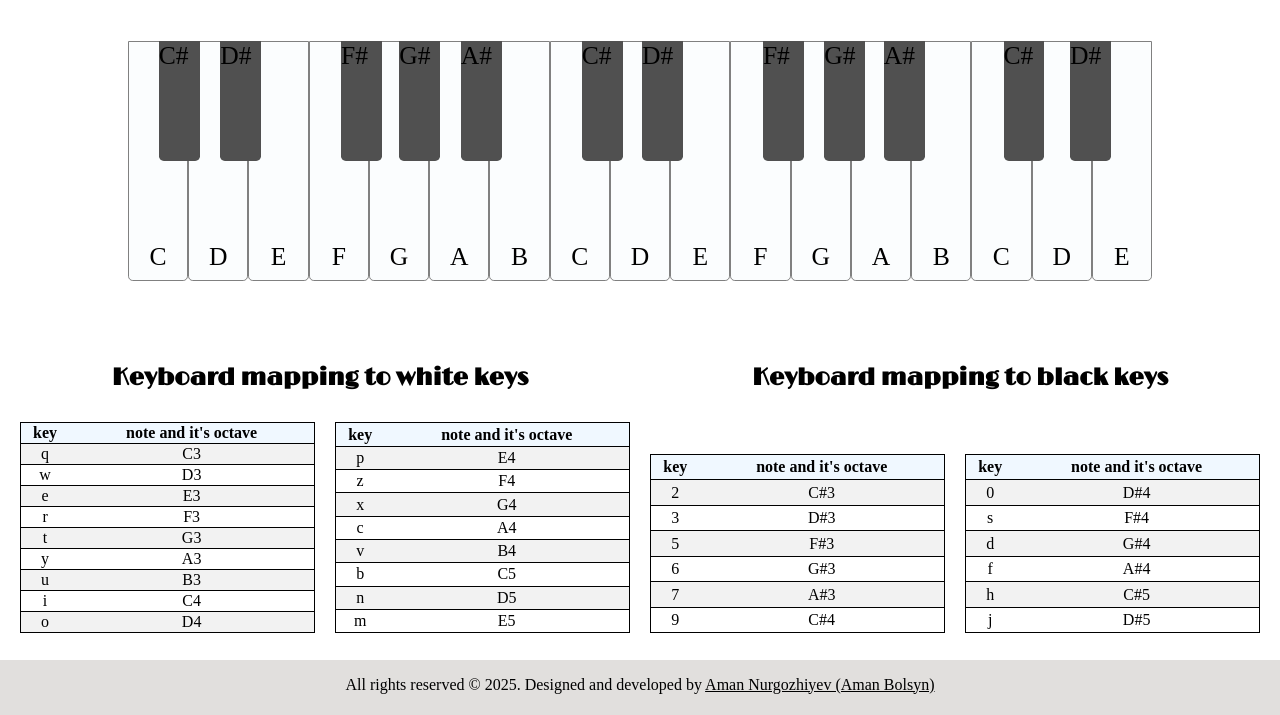
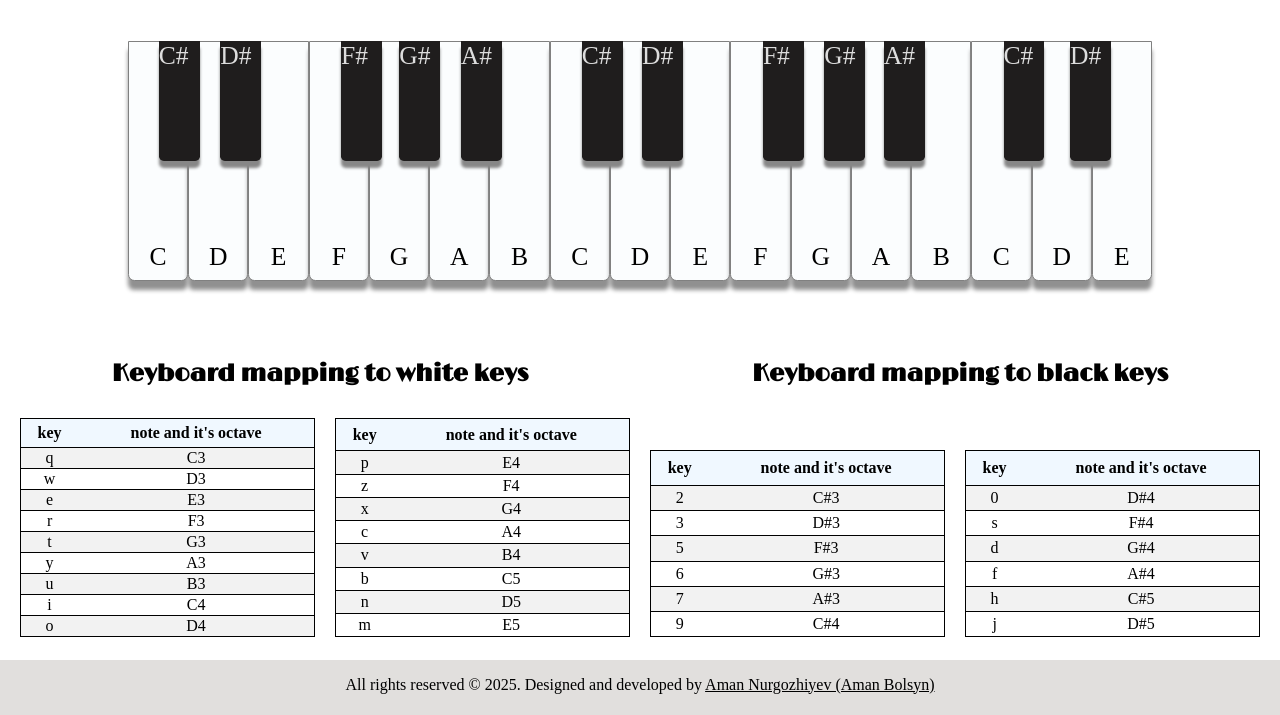
Before and after one commit to amanbolsyn/piano-player, a plain HTML site: page main.html in a window 1280 px wide. Shown: the part 85-800 px from the top of the page. Drawn offline with nearby package versions, Linux system fonts and the light colour scheme; a web font is replaced by a local one.

Commit message:
fix: fixed piano deisgn by adding shadow and transfrom

```diff
--- a/css/styles.css
+++ b/css/styles.css
@@ -147,6 +147,7 @@ tr {
 
 th {
   background-color: aliceblue;
+  padding: 5px
 }
 
 td {
@@ -180,8 +181,9 @@ tr:nth-child(even) {
   background-color: rgb(251, 253, 254);
   text-align: center;
   border: 1px solid grey;
-  border-radius: 0px 0px 0.3rem 0.3rem;
+  border-radius: 0px 0px 0.4rem 0.4rem;
   z-index: 1;
+  box-shadow: 0px 9px 4px rgb(144, 144, 144);
 }
 
 .white-key a {
@@ -253,14 +255,16 @@ tr:nth-child(even) {
 
 .black-key {
   display: inline-block;
-  background-color: rgb(80, 80, 80);
+  background-color: rgb(31, 29, 29);
   border-radius: 0px 0px 0.3rem 0.3rem;
   height: 15vh;
   width: 4%;
   z-index: 2;
+  box-shadow: 0px 7px 3px rgb(135, 135, 135);
 }
 
 .black-key a {
+  color:rgb(221, 221, 221);
   font-size: 1.7em;
 }
 .black-key-1 {
@@ -340,27 +344,27 @@ tr:nth-child(even) {
 
   .black-key:hover {
     cursor: pointer;
-    background-color: rgb(79, 126, 137);
-  }
+
+   }
 
   .black-key:active,
   .active-black {
-    background-color: rgb(106, 106, 106);
+    box-shadow: none;
+    transform: scaleY(104%);
+    transform-origin: top;
   }
 
   .white-key:hover {
-    background-color: rgb(235, 244, 252);
-    cursor: pointer;
+     cursor: pointer;
   }
 
   .white-key:active,
   .active-white {
-    background-color: rgb(238, 238, 238);
+    background-color: rgb(240, 240, 240);
+    box-shadow: none;
+    transform: scaleY(103%);
+    transform-origin: top;
   }
-
-  /* .white-key:hover {
-    cursor: pointer;
-  } */
 
   .footer p a:hover {
     cursor: pointer;
--- a/js/main.js
+++ b/js/main.js
@@ -1,3 +1,4 @@
+
 const whiteKeys = document.querySelectorAll(".white-key");
 const blackKeys = document.querySelectorAll(".black-key");
 
```
